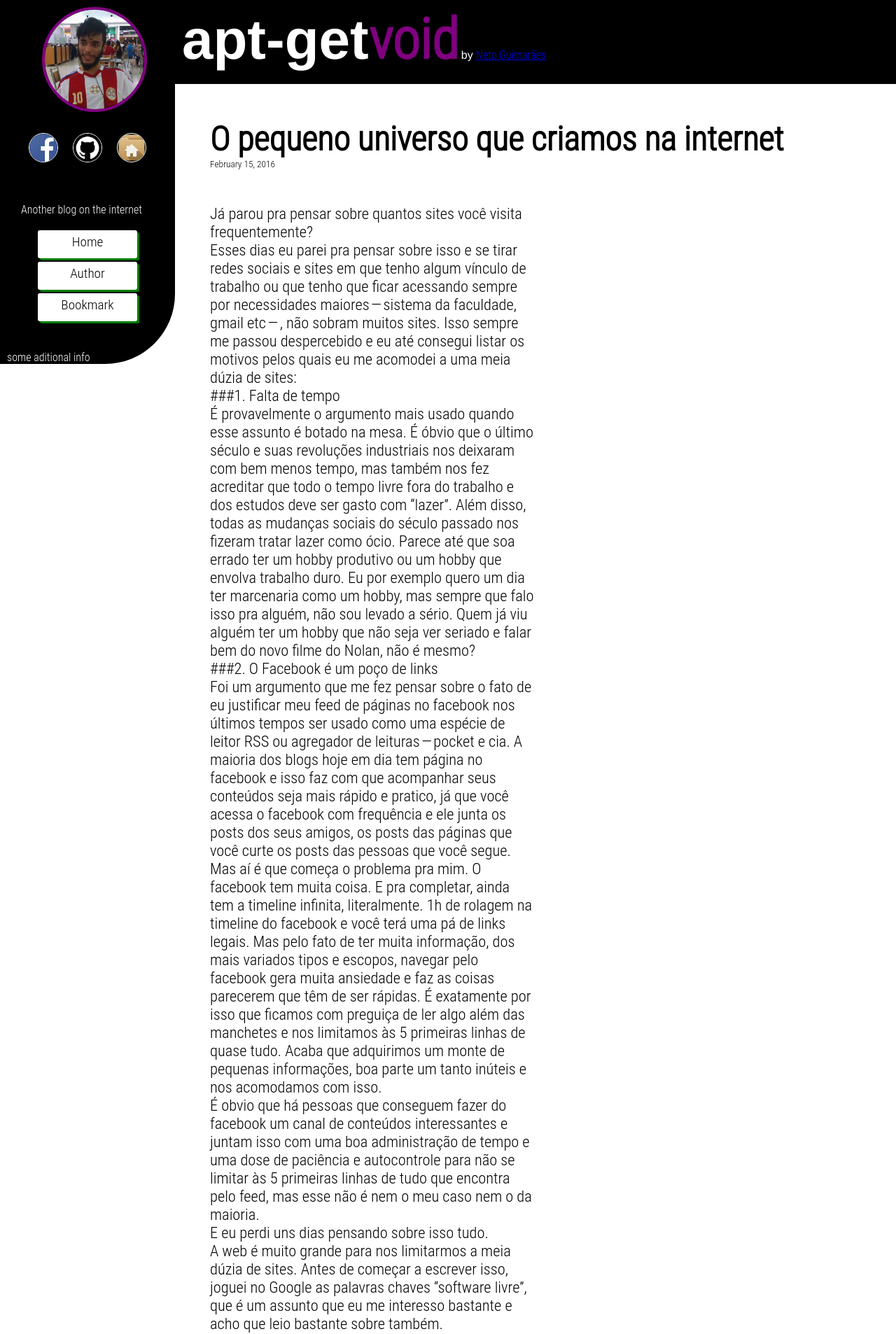
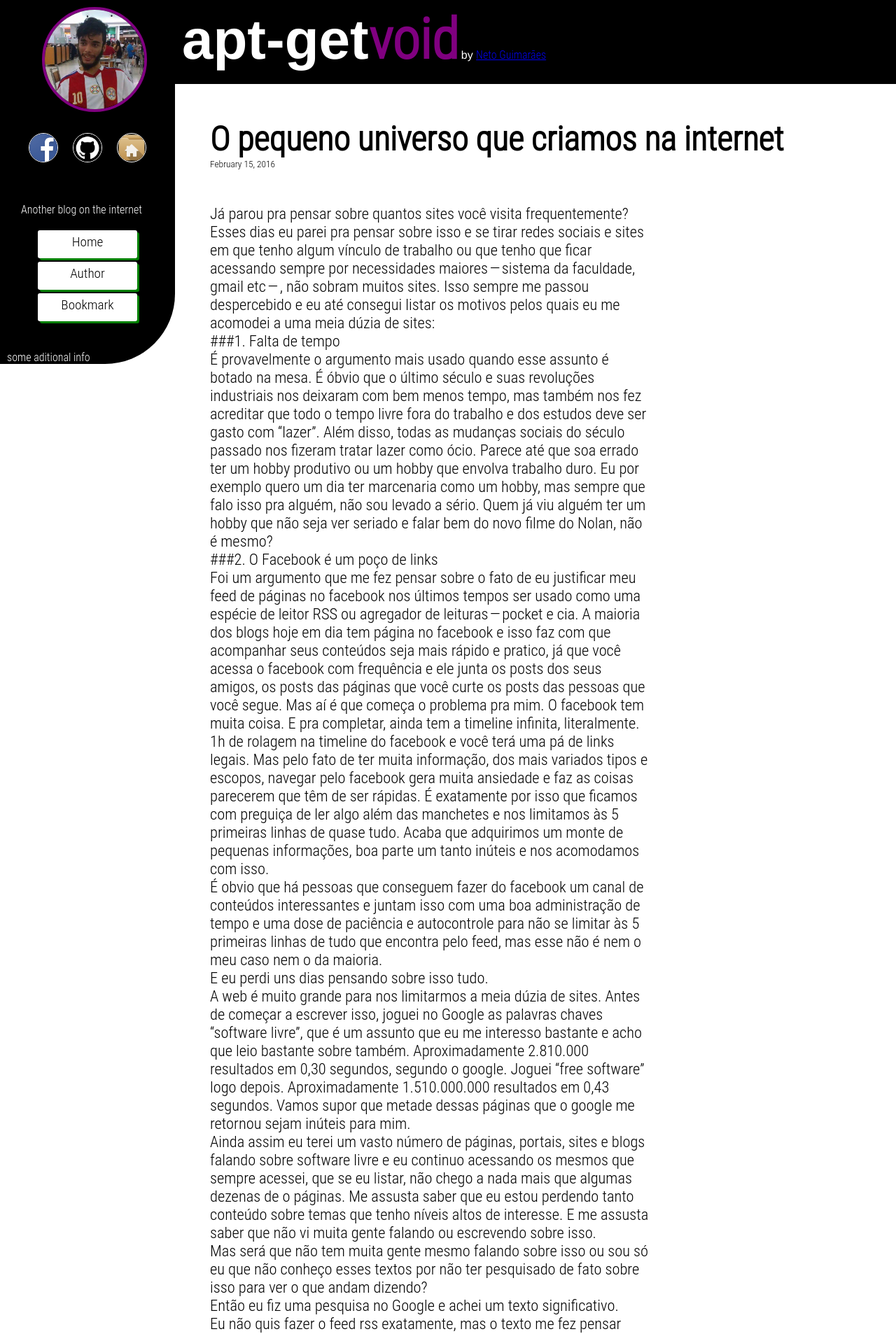
Before and after one commit to batoreh/netoguimaraes.github.io, a Jekyll site: the page built from _posts/2016-02-15-O-pequeno-universo-que-criamos-na-internet.md, in a window 1280 px wide. Shown: the top 1906 px of the page at 70% size. Built offline with Jekyll 4.4.1, drawn with Linux system fonts in a browser that asks for light colours; some web fonts are replaced.

Commit message:
Update master.css

```diff
--- a/css/master.css
+++ b/css/master.css
@@ -154,6 +154,9 @@ footer{
 }
 .post-text{
 	padding-top: 50px;
-	padding-right: 50%;
+	@media(min-width: 1280px){
+		padding-right: 50%;
+	}
+	padding-right: 300px;
 	font-size: 1.4em;
 }
```
